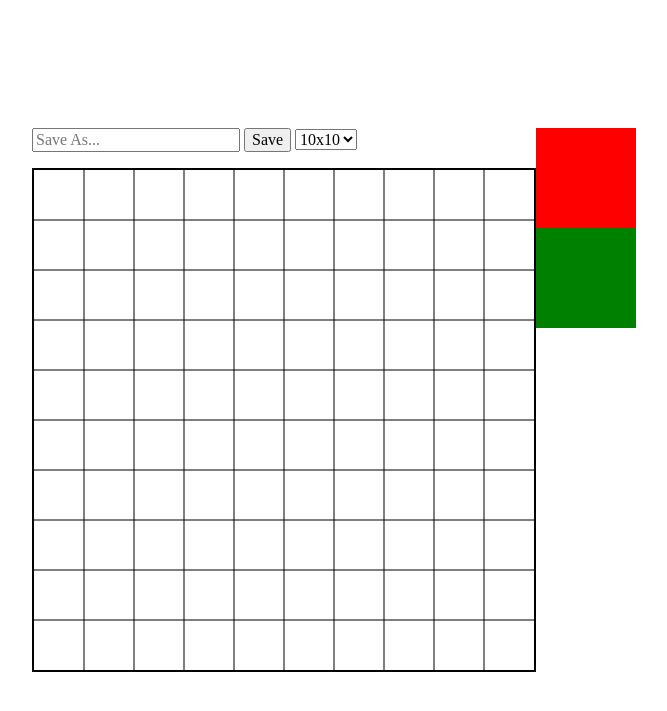
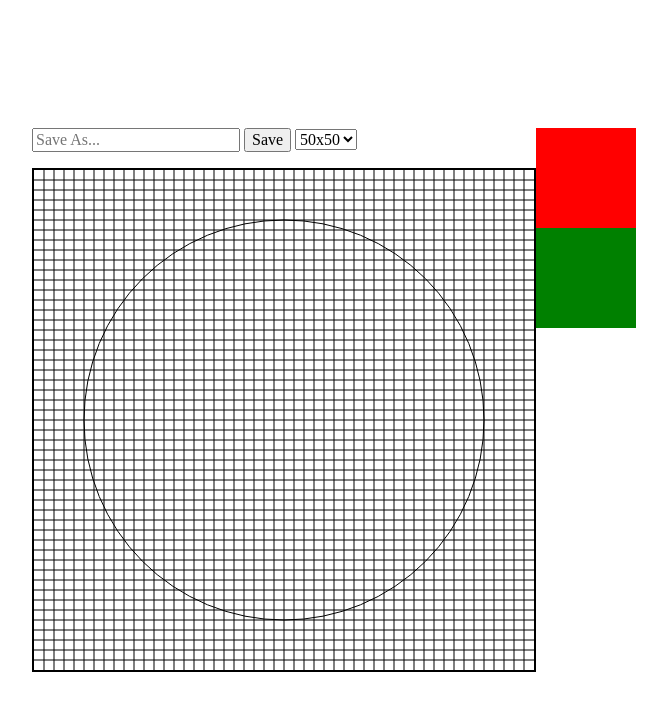
Before and after one commit to pjz987/pixel, a Django app: page /choose-palette/1/ in a window 1280 px wide. Shown: the top 711 px of the page, without its empty margins (306-973 px from the left). Run offline with Django 3.2, Linux system fonts and the light colour scheme; data comes from the database, SQL or seed files in the repository; both versions use the stored data as it was after the commit.

Commit message:
master commit before bugfix

```diff
--- a/pixel_app/static/pixel_app/js/draw.js
+++ b/pixel_app/static/pixel_app/js/draw.js
@@ -17,8 +17,9 @@ var app = new Vue({
     data: {
         activeColor: 'white',
         pixelsString: '',
-        increment: 50,
+        increment: 10,
         drawing: false,
+        inPixels: JSON.parse(document.querySelector('#pixels_str').textContent),
     },
 
     computed: {
@@ -27,6 +28,9 @@ var app = new Vue({
         },
         gridArr: function() {
             console.log('gridarr')
+            if (this.inPixels) {
+                return this.inPixels.colors;
+            };
             let inc = parseInt(this.increment)
             // let inc = 50
             let gridArr = []
@@ -53,7 +57,7 @@ var app = new Vue({
         this.h = cnv.height;
         this.ctx.clearRect(0, 0, this.w, this.h);
         this.stroke();
-        // this.gridArr = []
+        // this.inPixels = JSON.parse(document.querySelector('#pixels_str').textContent)
     },
 
     components: {
@@ -84,6 +88,11 @@ var app = new Vue({
                 this.ctx.lineTo(this.w, y);
                 this.ctx.stroke();
             };
+
+            // one circle
+            this.ctx.beginPath();
+            this.ctx.arc(250, 250, 200, 0, 2*Math.PI);
+            this.ctx.stroke();
 
             // // drawing a circle for practice
             // for(let i=1; i<8; i++) {
--- a/pixel_app/templates/pixel_app/draw.html
+++ b/pixel_app/templates/pixel_app/draw.html
@@ -6,6 +6,7 @@
     <script type="text/javascript" src="{% static 'pixel_app/js/draw.js' %}" defer></script>
 </head>
 {{ colors|json_script:"colors" }}
+{{ pixels_str|json_script:"pixels_str" }}
 <main id="app">
     <div id="canvas-and-aside">
         <div id="canvas-and-form">
@@ -15,10 +16,10 @@
                 <input type="text" name="name" placeholder="Save As...">
                 <button type="submit">Save</button>
                 <select v-model="increment" @change="stroke" name="increment">
-                    <option selected value="50">10x10</option>
+                    <option value="50">10x10</option>
                     <option value="25">20x20</option>
                     <option value="20">25x25</option>
-                    <option value="10">50x50</option>
+                    <option selected value="10">50x50</option>
                 </select>
             </form>
             <canvas width="500" height="500" @mousedown="[drawing=true, colorPixel]" @mouseup="drawing=false" @mousemove="colorPixel" @mouseleave="drawing=false"></canvas>
--- a/pixel_app/urls.py
+++ b/pixel_app/urls.py
@@ -9,5 +9,6 @@ urlpatterns = [
     path('save-palette/', views.save_palette, name='save_palette'),
     path('choose-palette/<int:id>/', views.choose_palette, name='choose_palette'),
     path('save-pic/', views.save_pic, name='save_pic'),
-    path('gallery/', views.gallery, name='gallery')
+    path('gallery/', views.gallery, name='gallery'),
+    path('edit/<int:pk>/', views.edit, name='edit'),
 ]
--- a/pixel_app/views.py
+++ b/pixel_app/views.py
@@ -72,3 +72,22 @@ def save_pic(request):
 def gallery(request):
     gallery = Art.objects.all()
     return render(request, 'pixel_app/gallery.html', {'gallery': gallery})
+
+def edit(request, pk):
+    art = Art.objects.get(pk=pk)
+    print('Art')
+    print(art.name)
+    pixels_str = art.json_str
+    print('JSON')
+    print(pixels_str)
+    pixels_dict = json.loads(pixels_str)
+    colors_list = []
+    for pixel in pixels_dict['pixels']:
+        colors_list.append(pixel['color'])
+    color_set = set(colors_list)
+    print(color_set)
+    color_dict = {'colors': list(color_set)}
+    print(color_dict)
+    colors = json.dumps({'colors':list(set(colors_list))})
+    print(colors)
+    return render(request, 'pixel_app/draw.html', {'pixels_str': pixels_dict, 'colors': color_dict})
```
Also changed, not shown: pixel_app/templates/pixel_app/gallery.html (+5 -2 lines), db.sqlite3, media/art/Moon1.png (added).
